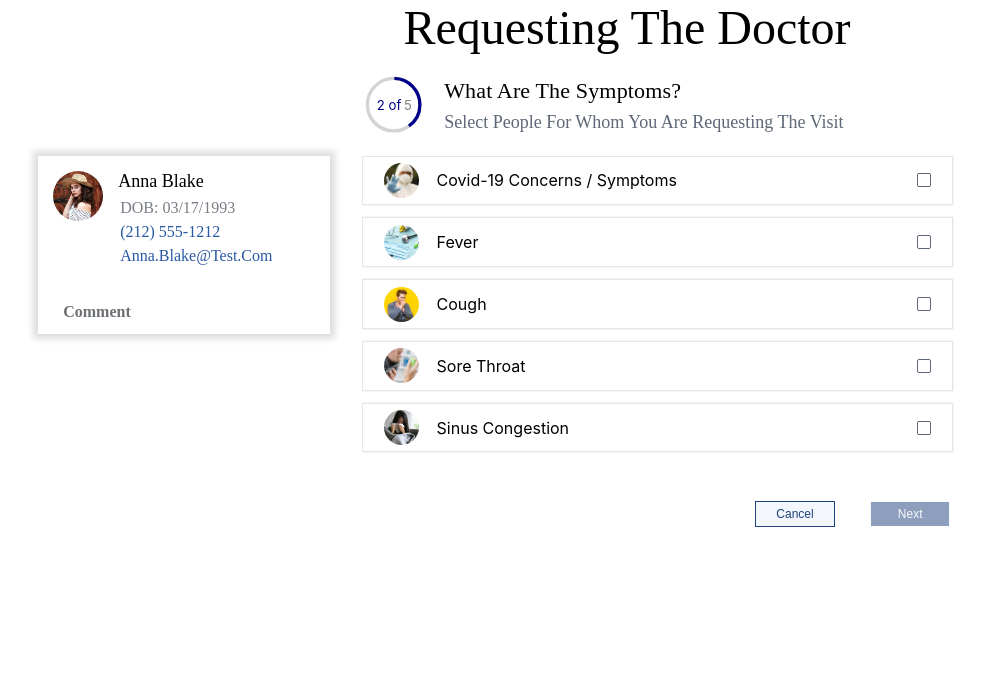
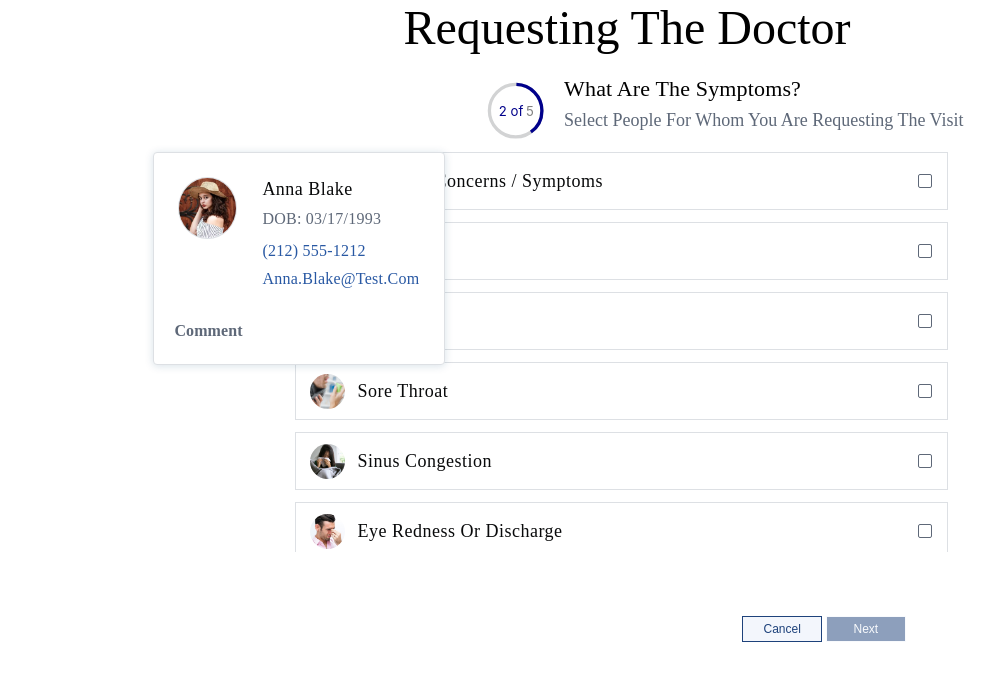
Before and after one commit to Yulia-min/HospitalProject, a React (Create React App) app in the folder hospital/: page / in a window 1280 px wide. Shown: the top 680 px of the page, without its empty margins (13-1008 px from the left). Built offline with nearby package versions, Linux system fonts and the light colour scheme.

Commit message:
checkboxChange__4

```diff
--- a/hospital/src/Button/ButtonStyle.css
+++ b/hospital/src/Button/ButtonStyle.css
@@ -1,13 +1,13 @@
 .button{
     display: flex;
-    margin-left: 60%;
-    margin-top: 2%;
+    margin-left: 59%;
+    margin-top: 40px;
     margin-bottom: 2%;
 }
 
 .button__cancel{
     display: flex;
-    flex-grow: 0.1;
+    flex-grow: 0.01;
 }
 
 .button__next{
--- a/hospital/src/components/choice/Choice.js
+++ b/hospital/src/components/choice/Choice.js
@@ -1,32 +1,16 @@
 import React from "react";
 import "../choice/ChoiceStyle.css";
-import { Checkbox } from "../checkbox/Checkbox";
 import { symptomsList } from "../../constants";
+import Symptoms from "../symptoms/Symptoms";
 
 function Choice({setSymptoms, setIsDisabled}){
-
-    const handleChange = (e) => {
-        const {value, checked} = e.target;
-        if(checked){
-            setIsDisabled(false);
-            setSymptoms((prev)=>[...prev, value]);
-        }else {
-            setSymptoms((prev)=>prev.filter((item) => item !== value ));
-        }
-    };
 
     return(
         <div className="checkbox">
             <div className="checkbox__full">
                 {
                     symptomsList.map((item, key) => (
-                        <div className="checkbox__item" key={key}>
-                            <div className="checkbox__photo">
-                                <img src={item.image}/>
-                            </div>
-                            <div className="checkbox__text">{item.value}</div>
-                            <Checkbox id={item.id} handleChange={handleChange}/>
-                        </div>
+                        <Symptoms item={item} key={key} setSymptoms={setSymptoms} setIsDisabled={setIsDisabled}/>
                     ))
                 }
             </div>
--- a/hospital/src/components/choice/ChoiceStyle.css
+++ b/hospital/src/components/choice/ChoiceStyle.css
@@ -1,12 +1,14 @@
 .checkbox{
-    width: 50%;
-    margin-bottom: 20px;
-    height: 300px;
-    margin-left: 32px;
+    display: flex;
+    justify-content: center;
+    width: 100%;
+    margin-bottom: 24px;
+    height: 400px;
 }
 
 .checkbox__full{
     height: 100%;
+    width: 665px;
     overflow: scroll;
     overflow-x:hidden;
 }
@@ -15,19 +17,24 @@
     display: flex;
     justify-content: space-between;
     align-items: center;
-    border: 1px solid rgb(233, 229, 229);
-    width: 90%;
+    border: 1px solid #DDE0E4;
+    width: 98%;
     margin-bottom: 12px;
-    padding: 1%;
-    box-shadow: 0 0 2px 0 rgb(226, 224, 224);
 }
 
 .checkbox__text{
     display: flex;
     flex-grow: 1;
-    margin-left: 18px;
+    font-family: Avenir;
+    margin-left: 13px;
+    margin-top: 16px;
+    margin-bottom: 16px;
+    color: #090A0B;
+    font-size: 18px;
+    line-height: 24px;
+    align-items: center;
+    letter-spacing: 0.5px;
     text-transform: capitalize;
-    cursor: default;
 }
 
 .checkbox__photo{
--- a/hospital/src/components/comment/Comment.js
+++ b/hospital/src/components/comment/Comment.js
@@ -1,5 +1,5 @@
 import React, {useState} from "react";
-import CommentStyle from "../comment/CommentStyle.css";
+import "../comment/CommentStyle.css";
 
 function Comment(props){
 
--- a/hospital/src/components/comment/CommentStyle.css
+++ b/hospital/src/components/comment/CommentStyle.css
@@ -1,8 +1,8 @@
 .comment{
     display: flex;
-    margin-left: 30%;
+    margin: 0 auto;
     position: relative;
-    width: 46%;
+    width: 35.5%;
 }
 
 .comment textarea{
--- a/hospital/src/components/diagramm/Diagramm.js
+++ b/hospital/src/components/diagramm/Diagramm.js
@@ -6,7 +6,7 @@ function Diagramm(){
         <div className="display__article">
             <div className="circle">
                 <svg  viewBox="0 0 40 40" className="donut">
-                    <circle cx="21" cy="21" r="15.91549430918954" fill="#fff"></circle>
+                    <circle cx="10" cy="21" r="15.91549430918954" fill="#fff"></circle>
                     <circle cx="21" cy="21" r="15.91549430918954" fill="transparent" stroke="#d2d3d4" strokeWidth="2"></circle>
                     <circle cx="21" cy="21" r="15.91549430918954" fill="transparent" stroke="darkblue" strokeWidth="2" strokeDasharray="40 60" strokeDashoffset="25"></circle>
                     <g>
--- a/hospital/src/components/diagramm/DiagrammStyle.css
+++ b/hospital/src/components/diagramm/DiagrammStyle.css
@@ -1,14 +1,13 @@
 .donut{
     width: 22%;
     margin-left: 90%;
-    margin-top: 5%;
+    margin-top: 7%;
     font-size: 8px;
 }
 
 .display__article{
     display: flex;
-    width: 89%;
-    margin-left: 8%;
+    margin-left: 17.5%;
 }
 
 .display__text{
--- a/hospital/src/components/profile/Profile.js
+++ b/hospital/src/components/profile/Profile.js
@@ -1,7 +1,7 @@
 import React, { useEffect } from "react";
 import profilePhoto from "../../image/profile.png";
 import "../profile/ProfileStyle.css";
-import { SYMPTOM_NAME } from "../../constants";
+import SyptomsItem from "../symptomsItem/SymptomsItem";
 
 const Profile = ({symptoms, comment, setComment}) => {
 
@@ -27,15 +27,13 @@ const Profile = ({symptoms, comment, setComment}) => {
             <div className="profile__checkbox">
                 {
                     symptoms.map((item) =>(
-                        <div key={item} className="profile__checkbox__item">
-                            {SYMPTOM_NAME[item]}
-                        </div>
+                        <SyptomsItem item={item}/>
                     ))
                 }
             </div>
             <div className="profile__comment">Comment</div>
             <div className="profile__text">
-                { Boolean(symptoms.length) && comment}
+                { !!symptoms.length && comment}
             </div>
         </div>
     )
--- a/hospital/src/components/profile/ProfileStyle.css
+++ b/hospital/src/components/profile/ProfileStyle.css
@@ -1,21 +1,26 @@
 .profile{
+    position: absolute;
     width: 292px;
-    box-shadow: 0 0 7px 5px rgba(221, 221, 221, 1);
-    margin: 0% 0% 0% 4%;
-    height: 70%;
+    margin: 0% 0% 0% 13%;
+    background: #FFFFFF;
+    border: 1px solid #DDE0E4;
+    box-sizing: border-box;
+    box-shadow: 0px 1px 8px rgba(14, 67, 109, 0.16);
+    border-radius: 4px;
 }
 
 .profile__full{
     display: flex;
-    padding: 15px;
 }
 
 .profile__photo{
     display: inline-block;
     border-radius: 50%;
+    border: 1px solid #DDE0E4;
     overflow: hidden;
-    width: 50px;
-    height: 50px;
+    height: 60px;
+    margin-top: 24px;
+    margin-left: 24px;
 }
 
 .profile__photo img{
@@ -25,60 +30,74 @@
 }
 
 .profile__info{
-    margin-left: 15px;
+    margin-left: 25px;
+    margin-right: 25px;
 }
 
 .profile__name{
-    font-weight: 400;
-    padding-bottom: 2px;
+    font-family: Avenir;
     font-size: 18px;
-    width: 96px;
-    height: 24px;
-    font-family: Avenir;
+    line-height: 24px;
+    letter-spacing: 0.5px;
+    text-transform: capitalize;
+    color: #090A0B;
+    margin-bottom: 8px;
+    margin-top: 24px;
 }
 
 .profile__data{
-    color: #797e86;
-    padding: 2px;
+    font-family: Avenir;
     font-size: 16px;
-    font-family: Avenir;
-    width: 131px;
-    height: 20px;
+    line-height: 20px;
+    letter-spacing: 0.25px;
+    text-transform: capitalize;
+    color: #5E6878;
+    margin-bottom: 12px;
 }
 
 .profile__number{
-    color: #2858A3;
-    padding: 2px;
-    width: 111px;
-    height: 20px;
     font-family: Avenir;
     font-size: 16px;
+    margin-bottom: 8px;
+    line-height: 20px;
+    letter-spacing: 0.25px;
+    text-transform: capitalize;
+    color: #2858A3;
 }
 
 .profile__email{
-    color: #2858A3;
-    padding: 2px;
-    width: 111px;
-    height: 20px;
     font-family: Avenir;
     font-size: 16px;
+    line-height: 20px;
+    letter-spacing: 0.25px;
+    text-transform: capitalize;
+    color: #2858A3;
 }
 
 .profile__comment{
-    color: #6c7075;
+    font-family: Avenir;
+    font-style: normal;
+    font-weight: 800;
     font-size: 16px;
+    line-height: 20px;
+    letter-spacing: 0.1px;
+    text-transform: capitalize;
+    color: #5E6878;
     margin-left: 20px;
     margin-bottom: 8px;
-    font-weight: 800;
-    padding: 5px;
-    font-family: Avenir;
 }
 
 .profile__text{
-    margin-left: 9%;
-    margin-right: 4%;
-    margin-bottom: 3%;
+    font-family: Avenir;
+    font-size: 16px;
+    line-height: 20px;
+    letter-spacing: 0.25px;
+    text-transform: capitalize;
+    color: #090A0B;
+    margin-left: 20px;
+    margin-right: 20px;
     word-wrap: break-word;
+    margin-bottom: 23px;
 }
 
 .profile__checkbox{
@@ -86,7 +105,8 @@
     flex-wrap: wrap;
     margin-left: 5px;
     margin-right: 5px;
-    margin-bottom: 14px;
+    margin-bottom: 16px;
+    margin-top: 16px;
 }
 
 .profile__checkbox__item{
--- /dev/null
+++ b/hospital/src/components/symptoms/Symptoms.js
@@ -0,0 +1,27 @@
+import React from "react";
+import {Checkbox} from '../checkbox/Checkbox';
+
+const Symptoms = ({item, key, setSymptoms, setIsDisabled}) =>{
+
+    const handleChange = (e) => {
+        const {value, checked} = e.target;
+        if(checked){
+            setIsDisabled(false);
+            setSymptoms((prev)=>[...prev, value]);
+        }else {
+            setSymptoms((prev)=>prev.filter((item) => item !== value ));
+        }
+    };
+
+    return(
+        <div className="checkbox__item" key={key}>
+                <div className="checkbox__photo">
+                    <img src={item.image}/>
+                </div>
+            <div className="checkbox__text">{item.value}</div>
+            <Checkbox id={item.id} handleChange={handleChange}/>
+        </div>
+    )
+}
+
+export default Symptoms;
--- /dev/null
+++ b/hospital/src/components/symptomsItem/SymptomsItem.js
@@ -0,0 +1,12 @@
+import React from "react";
+import {SYMPTOM_NAME} from '../../constants'
+
+function SyptomsItem({item}){
+    return(
+        <div key={item} className="profile__checkbox__item">
+            {SYMPTOM_NAME[item]}
+        </div>
+    )
+}
+
+export default SyptomsItem;
```
